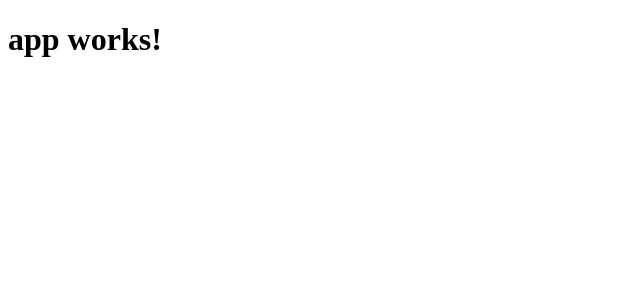
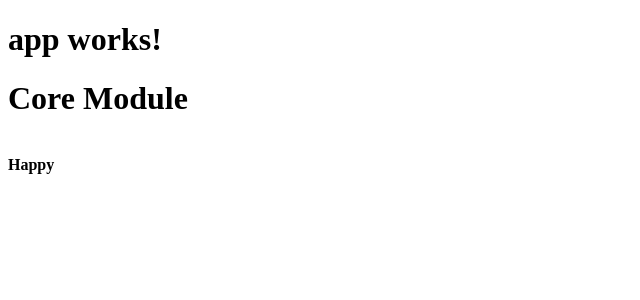
Before and after one commit to ssunny85/angular2, an Angular app: page /core-test in a window 1280 px wide. Before the commit this address led to /. Shown: the top 300 px of the page, without its empty margins (0-640 px from the left). Built offline with nearby package versions, Linux system fonts and the light colour scheme.

Commit message:
Add core module

```diff
--- a/src/app/app-routing.module.ts
+++ b/src/app/app-routing.module.ts
@@ -1,11 +1,16 @@
 import { NgModule } from '@angular/core';
 import { Routes, RouterModule } from '@angular/router';
 import { HelloComponent } from './hello.component'
+import { CoreTestComponent } from './core-test/core-test.component'
 
 const appRoutes:Routes = [
     {
         path:'hello',
         component: HelloComponent
+    },
+    {
+        path:'core-test',
+        component:CoreTestComponent
     }
 ];
 
--- a/src/app/app.module.ts
+++ b/src/app/app.module.ts
@@ -4,8 +4,10 @@ import { FormsModule } from '@angular/forms';
 import { HttpModule } from '@angular/http';
 
 import { AppComponent } from './app.component';
+import { CoreModule } from './core/core.module';
 import { AppRoutingModule } from './app-routing.module';
 import { HelloComponent } from './hello.component';
+import { CoreTestComponent } from './core-test/core-test.component';
 
 //중첩
 /*
@@ -41,14 +43,16 @@ import { MockComponent } from './mock/mock.component';
 
 @NgModule({
   declarations: [
+    AppComponent,
     HelloComponent,
-    AppComponent
+    CoreTestComponent
   ],
   imports: [
     BrowserModule,
     FormsModule,
     HttpModule,
-    AppRoutingModule
+    AppRoutingModule,
+    CoreModule.forRoot({nickName : 'Happy'})
   ],
   providers: [],
   bootstrap: [AppComponent]
--- /dev/null
+++ b/src/app/core-test/core-test.component.ts
@@ -0,0 +1,11 @@
+import { Component } from '@angular/core';
+
+@Component({
+    selector: 'core-test',
+    template: `
+    <app-title [title]="title"></app-title>
+    `
+})
+export class CoreTestComponent{
+    title = 'Core Module';
+}
--- /dev/null
+++ b/src/app/core/core.module.ts
@@ -0,0 +1,27 @@
+import { NgModule,Optional,SkipSelf,ModuleWithProviders } from '@angular/core';
+import { CommonModule } from '@angular/common';
+import { TitleComponent } from './title.component';
+import { UserService } from './user.service';
+import { UserServiceConfig } from './user.service';
+
+@NgModule({
+    imports: [CommonModule],
+    exports: [TitleComponent],
+    declarations: [TitleComponent],
+    providers: [UserService, UserServiceConfig]
+})
+export class CoreModule{
+    constructor(@Optional() @SkipSelf() parentModule:CoreModule){
+        if(parentModule){
+            throw new Error('CoreModule이 이미 로딩되었습니다.');
+        }
+    }
+    static forRoot(config:UserServiceConfig):ModuleWithProviders{
+        return {
+            ngModule: CoreModule,
+            providers: [
+                {provide:UserServiceConfig, useValue:config}
+            ]
+        }
+    }
+}
--- /dev/null
+++ b/src/app/core/title.component.ts
@@ -0,0 +1,18 @@
+import { Component,Input } from '@angular/core';
+import { UserService } from '../core/user.service';
+
+@Component({
+    selector: 'app-title',
+    template: `
+    <h1>{{title}}</h1><br>
+    <b>{{user}}</b>
+    `
+})
+export class TitleComponent{
+    @Input() title:any = '';
+    user = '';
+
+    constructor(private userService:UserService){
+        this.user = userService.nickName;
+    }
+}
--- /dev/null
+++ b/src/app/core/user.service.ts
@@ -0,0 +1,19 @@
+import { Injectable,Optional } from '@angular/core';
+
+export class UserServiceConfig{
+    nickName = '';
+}
+
+@Injectable()
+export class UserService{
+    private _nickName = '';
+    constructor(@Optional() config:UserServiceConfig){
+        //Optional장식자를 통해 주입객체가 있으면 객체를 받고 없으면 null 전달
+        if(config){
+            this._nickName = config.nickName;
+        }
+    }
+    get nickName(){
+        return this._nickName;
+    }
+}
```
